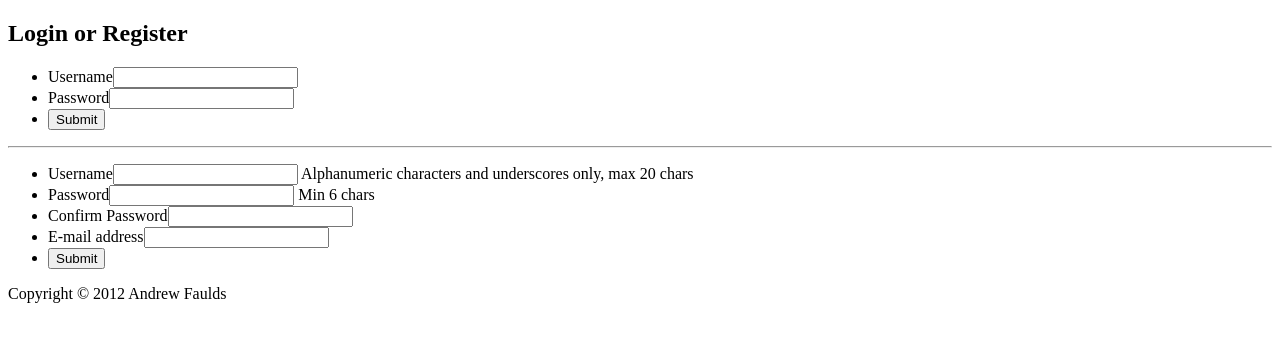
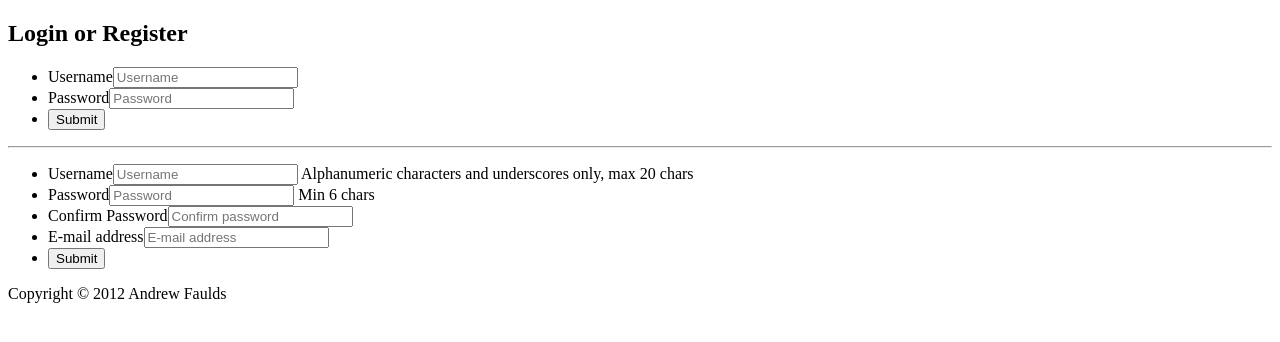
Before and after one commit to DrMalpractice/partygame, a Python web app: template partygame/templates/loginform.html in a window 1280 px wide. Shown: the part 26-368 px from the top of the page. Run offline with Jinja, Linux system fonts and the light colour scheme; the template is opened without the code that fills it, so the values that code supplies are empty.

Commit message:
Adding placeholders to each of the input fields.

```diff
--- a/partygame/templates/loginform.html
+++ b/partygame/templates/loginform.html
@@ -7,18 +7,18 @@
     {% endif %}
     <form action="/login" method="POST">
         <ul>
-            <li><label for="username">Username</label><input type="text" name="username" id="username" /></li>
-            <li><label for="password">Password</label><input type="password" name="password" id="password" /></li>
+            <li><label for="username">Username</label><input type="text" name="username" id="username" placeholder="Username" /></li>
+            <li><label for="password">Password</label><input type="password" name="password" id="password" placeholder="Password" /></li>
             <li><input type="submit"></li>
         </ul>
     </form>
     <hr>
     <form action="/register" method="POST">
         <ul>
-            <li><label for="username">Username</label><input type="text" name="username" id="username" /> Alphanumeric characters and underscores only, max 20 chars</li>
-            <li><label for="password">Password</label><input type="password" name="password" id="password" /> Min 6 chars</li>
-            <li><label for="password2">Confirm Password</label><input type="password" name="password2" id="password2" /></li>
-            <li><label for="email">E-mail address</label><input type="text" name="email" id="email" /></li>
+            <li><label for="username">Username</label><input type="text" name="username" id="username" placeholder="Username" /> Alphanumeric characters and underscores only, max 20 chars</li>
+            <li><label for="password">Password</label><input type="password" name="password" id="password" placeholder="Password" /> Min 6 chars</li>
+            <li><label for="password2">Confirm Password</label><input type="password" name="password2" id="password2" placeholder="Confirm password" /></li>
+            <li><label for="email">E-mail address</label><input type="text" name="email" id="email" placeholder="E-mail address" /></li>
             <li><input type="submit"></li>
         </ul>
     </form>
```
